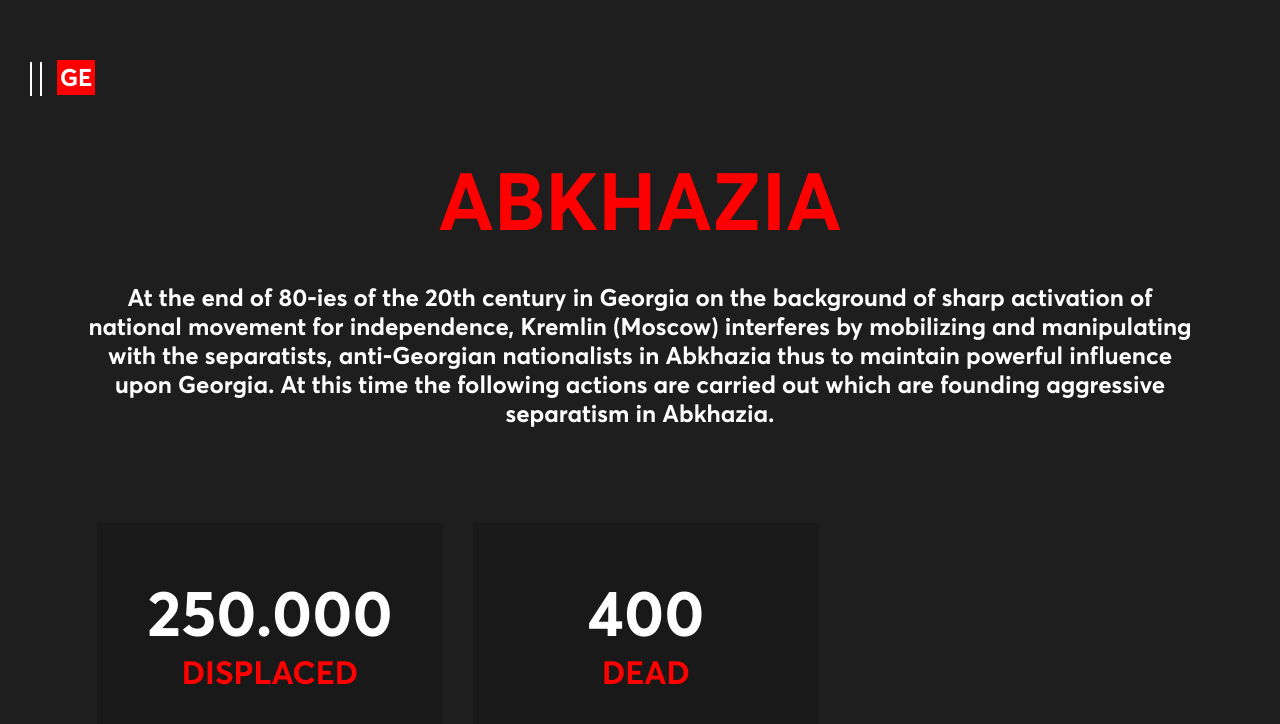
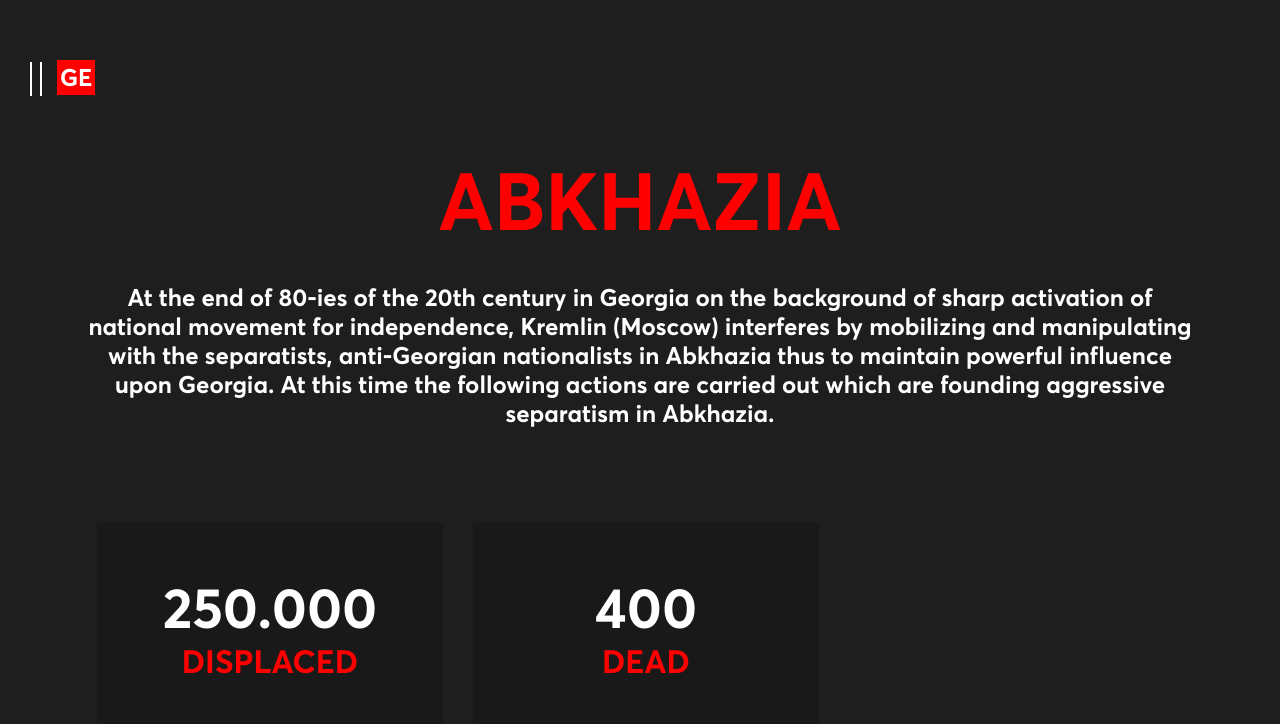
Before and after one commit to Nicolooo/georgia, a Next.js app: page /en/abkhazia in a window 1280 px wide. Shown: the top 724 px of the page. Built offline with nearby package versions, Linux system fonts and the light colour scheme.

Commit message:
fix abkhazia page
fix abkhazia page

```diff
--- a/styles/globals.css
+++ b/styles/globals.css
@@ -543,7 +543,7 @@ body::-webkit-scrollbar {
 .abkhazia-title h1{
 	width: 100%;
 	font-family: var(--averca);
-	font-size: 10vh;
+	font-size: 6.5vh;
 	padding-bottom: 2rem;
 	text-align: center;
 	color: red;
@@ -553,7 +553,10 @@ body::-webkit-scrollbar {
 	text-align: center;
 	padding: 50px;
 	background-color: #191919;
-	margin: 15px 15px 15px 15px;
+	margin: 15px 0 15px 0;
+	color: #fff;
+    font-family: var(--averca);
+    font-size: 2rem;
 }
 .abkhazia-col p{
 	color: white;
@@ -583,19 +586,10 @@ body::-webkit-scrollbar {
 .samachablo-stats{
 	display:flex;
 }
-
-.Count{
-	text-align:center;
-	margin:auto;
-	display:grid;
-	color:#fff;
-	font-family: var(--averca);
-	font-size: 4vh;
-}
 /*
 	404
 */
-.four{
+.four {
   display: flex;
   width: 100vw;
   height: 100vh;
@@ -1225,13 +1219,6 @@ body::-webkit-scrollbar {
 	.heroes-card .heroes-card-text p {
 		font-size: 1.5rem;
 	}
-	.abkhazia-stats .Count {
-		flex: 0 0 auto;
-		width: 31%;
-	}
-	.abkhazia-stats .Count h4 {
-		font-size: 4rem;
-	}
 }
 
 
@@ -1286,6 +1273,17 @@ body::-webkit-scrollbar {
 		text-align: center;
 		padding: 1rem;
 	}
+	.abkhazia-stats .Count {
+		flex: 0 0 auto;
+		width: 31%;
+		margin: 15px 15px 15px 15px;
+	}
+	.abkhazia-stats .Count h4 {
+		font-size: 3.5rem;
+	}
+	.abkhazia-title h1{
+		font-size: 10vh;
+	}
 }
 
 /* X-Large devices (large desktops, 1200px and up) */
```
